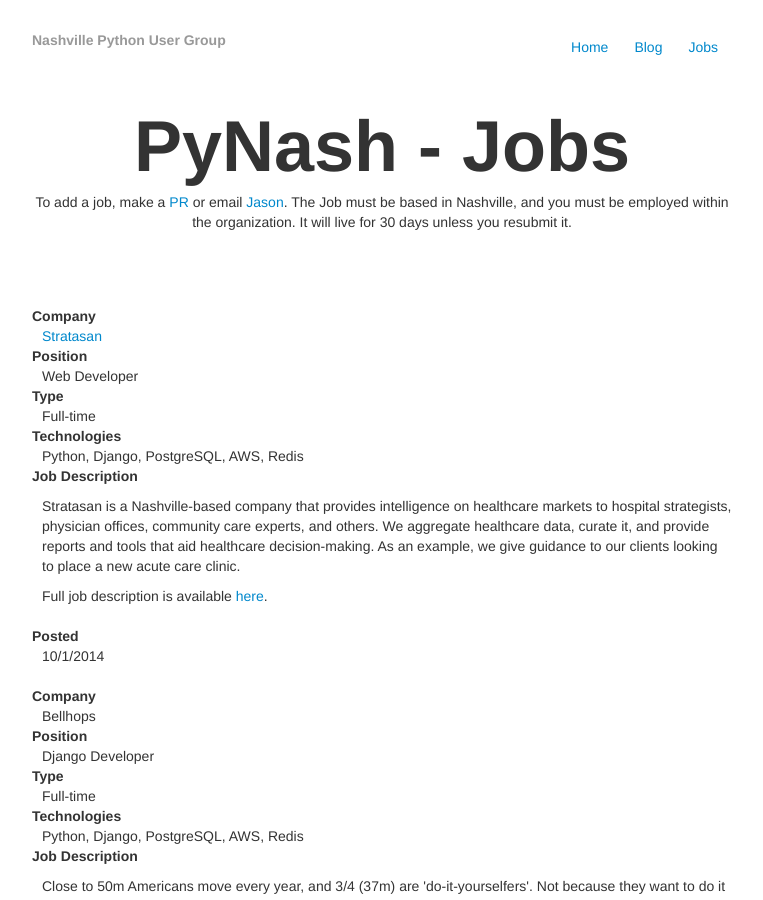
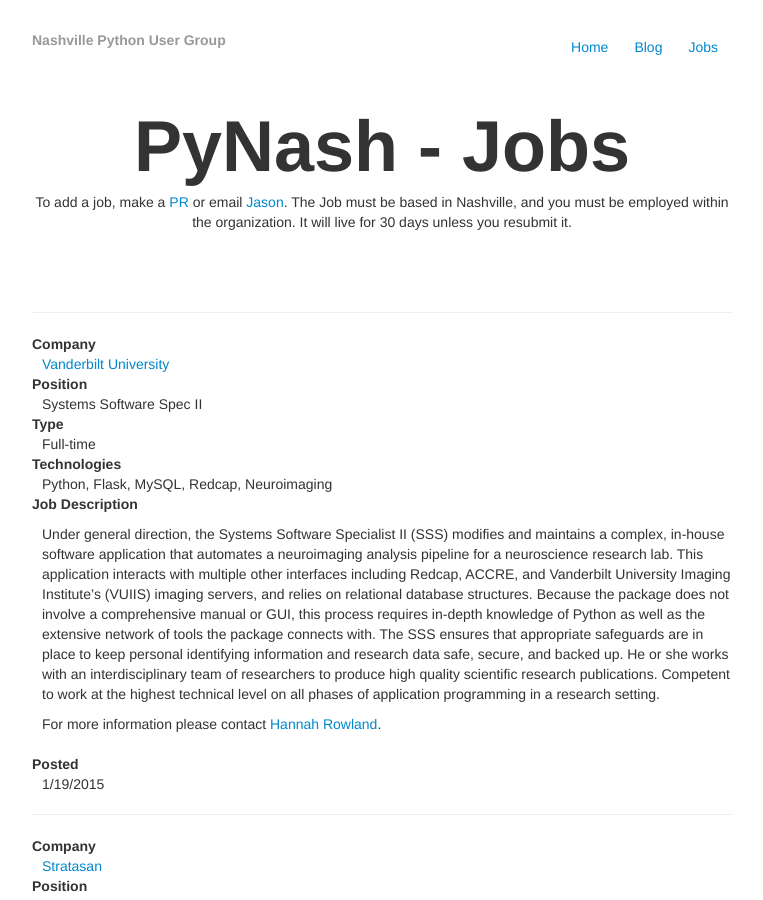
Before and after one commit to pynashorg/pynashorg.github.com, a Jekyll site: the page built from jobs.html, in a window 1280 px wide and 900 px high. Shown: the whole window, without its empty margins (258-1021 px from the left). Built offline with Jekyll 4.4.1, drawn with Linux system fonts in a browser that asks for light colours; nearby versions of some CDN libraries; library files that are not in the unit come from our copies.

Commit message:
Add Vanderbilt job

```diff
--- a/jobs.html
+++ b/jobs.html
@@ -12,6 +12,28 @@
 </div>
 
 <div class="row-fluid">
+    <hr>
+  <dl>
+    <dt>Company</dt>
+    <dd><a href="http://kc.vanderbilt.edu/educationandbrainlab/">Vanderbilt University</a></dd>
+    <dt>Position</dt>
+    <dd>Systems Software Spec II</dd>
+    <dt>Type</dt>
+    <dd>Full-time</dd>
+    <dt>Technologies</dt>
+    <dd>Python, Flask, MySQL, Redcap, Neuroimaging</dd>
+    <dt>Job Description</dt>
+    <dd>
+        <div style="height: 10px;"><!-- Hack in padding --></div>
+        <p>Under general direction, the Systems Software Specialist II (SSS) modifies and maintains a complex, in-house software application that automates a neuroimaging analysis pipeline for a neuroscience research lab. This application interacts with multiple other interfaces including Redcap, ACCRE, and Vanderbilt University Imaging Institute’s (VUIIS) imaging servers, and relies on relational database structures. Because the package does not involve a comprehensive manual or GUI, this process requires in-depth knowledge of Python as well as the extensive network of tools the package connects with. The SSS ensures that appropriate safeguards are in place to keep personal identifying information and research data safe, secure, and backed up. He or she works with an interdisciplinary team of researchers to produce high quality scientific research publications. Competent to work at the highest technical level on all phases of application programming in a research setting.</p>
+
+        <p>For more information please contact <a href="mailto:hannah.g.rowland@vanderbilt.edu">Hannah Rowland</a>.</p>
+        <div style="height: 10px;"><!-- Hack in padding --></div>
+    </dd>
+    <dt>Posted</dt>
+    <dd>1/19/2015</dd>
+  </dl>
+  <hr />
   <dl>
     <dt>Company</dt>
     <dd><a href="http://stratasan.com/">Stratasan</a></dd>
@@ -32,6 +54,7 @@
     <dt>Posted</dt>
     <dd>10/1/2014</dd>
   </dl>
+  <hr />
   <dl>
     <dt>Company</dt>
     <dd>Bellhops</dd>
@@ -59,6 +82,7 @@
     <dt>Posted</dt>
     <dd>10/1/2014</dd>
   </dl>
+  <hr />
   <dl>
     <dt>Company</dt>
     <dd>Eventbrite</dd>
@@ -91,6 +115,7 @@
     <dt>Posted</dt>
     <dd>10/1/2014</dd>
   </dl>
+  <hr />
   <hr />
   <dl>
     <dt>Company</dt>
```
